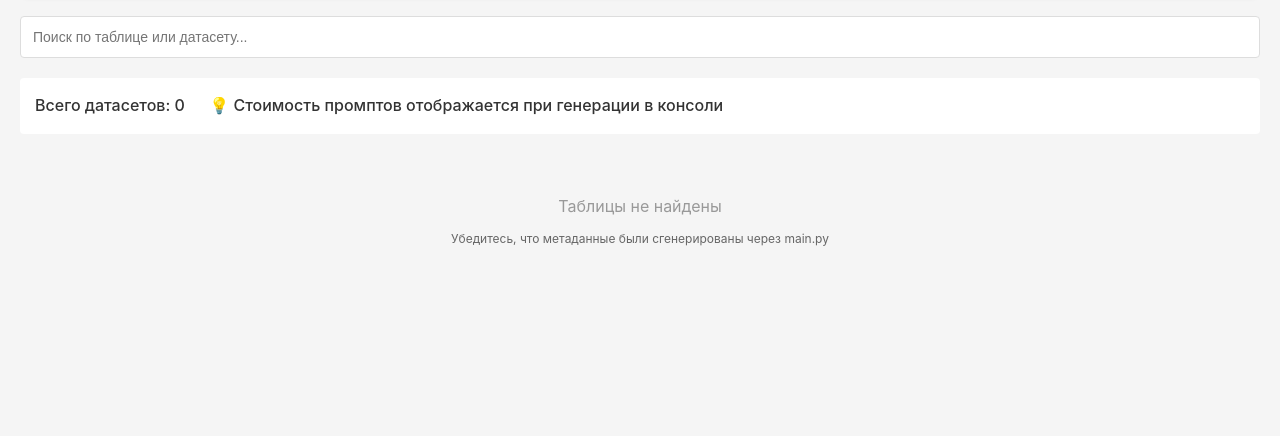
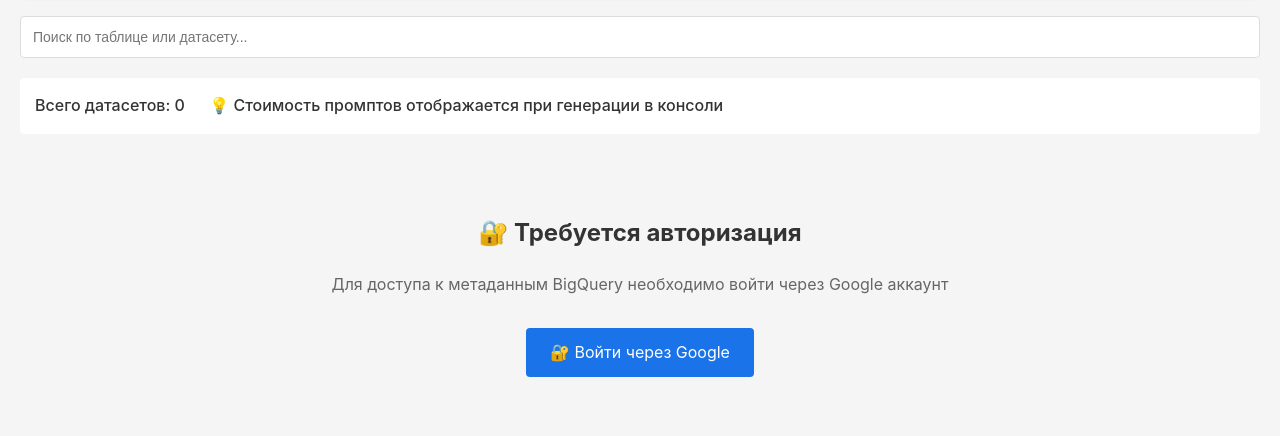
Before and after one commit to kirill-demidov/bigquery-metadata-manager, a FastAPI app: page / in a window 1280 px wide. Shown: the part 202-638 px from the top of the page. Run offline with FastAPI, Linux system fonts and the light colour scheme.

Commit message:
Fix: Add login prompt for unauthenticated users

```diff
--- a/templates/index.html
+++ b/templates/index.html
@@ -30,7 +30,17 @@
             <span style="margin-left: 20px;">💡 Стоимость промптов отображается при генерации в консоли</span>
         </div>
 
-        {% if error %}
+        {% if requires_auth %}
+        <div class="empty-state" style="text-align: center; padding: 60px 20px;">
+            <h2 style="color: #333; margin-bottom: 20px;">🔐 Требуется авторизация</h2>
+            <p style="color: #666; margin-bottom: 30px; font-size: 16px;">
+                Для доступа к метаданным BigQuery необходимо войти через Google аккаунт
+            </p>
+            <a href="/login" class="btn btn-primary" style="padding: 12px 24px; font-size: 16px; text-decoration: none;">
+                🔐 Войти через Google
+            </a>
+        </div>
+        {% elif error %}
         <div class="error-state">
             <p style="color: #ea4335; font-weight: bold;">❌ Ошибка при загрузке данных:</p>
             <p style="color: #666; font-size: 14px;">{{ error }}</p>
```
